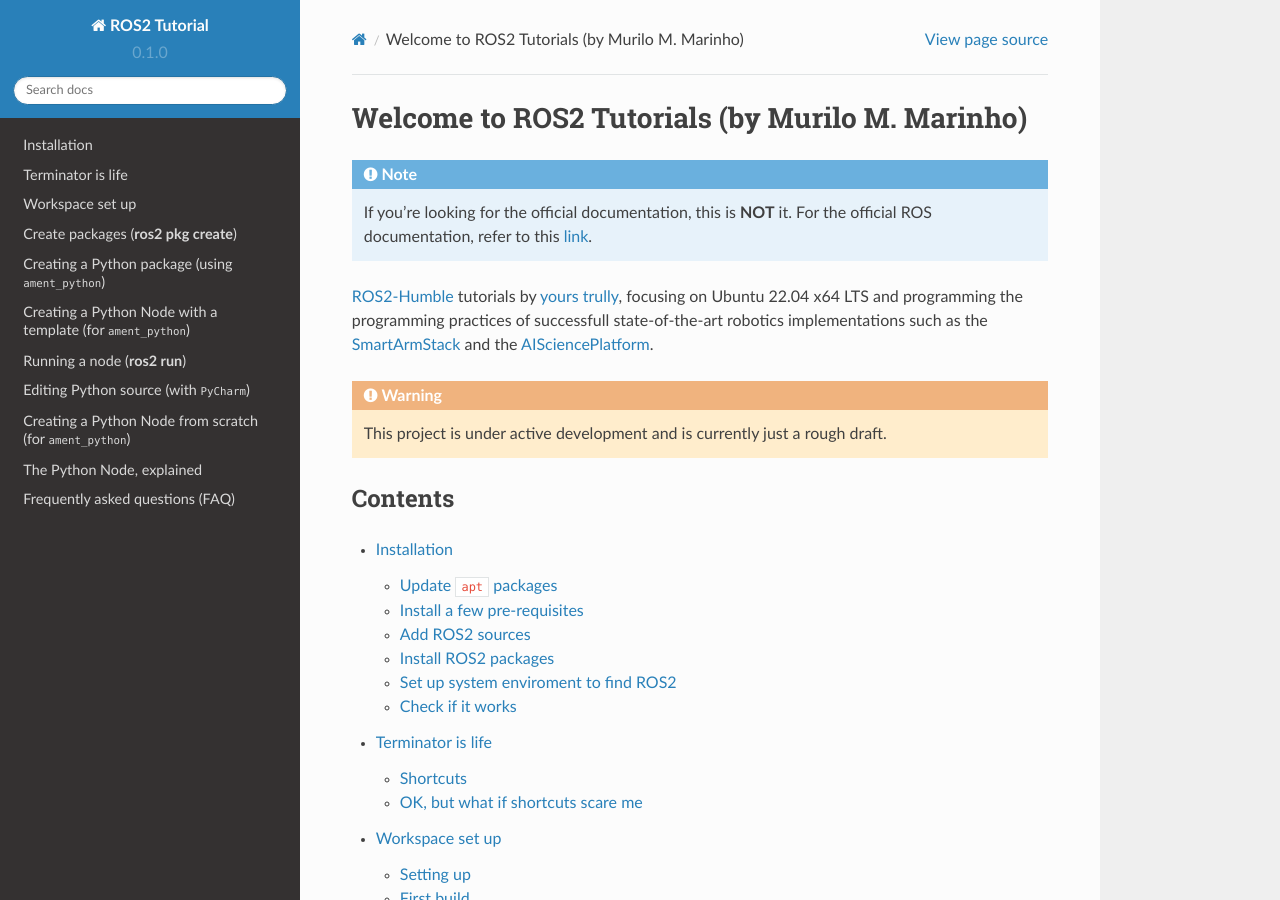
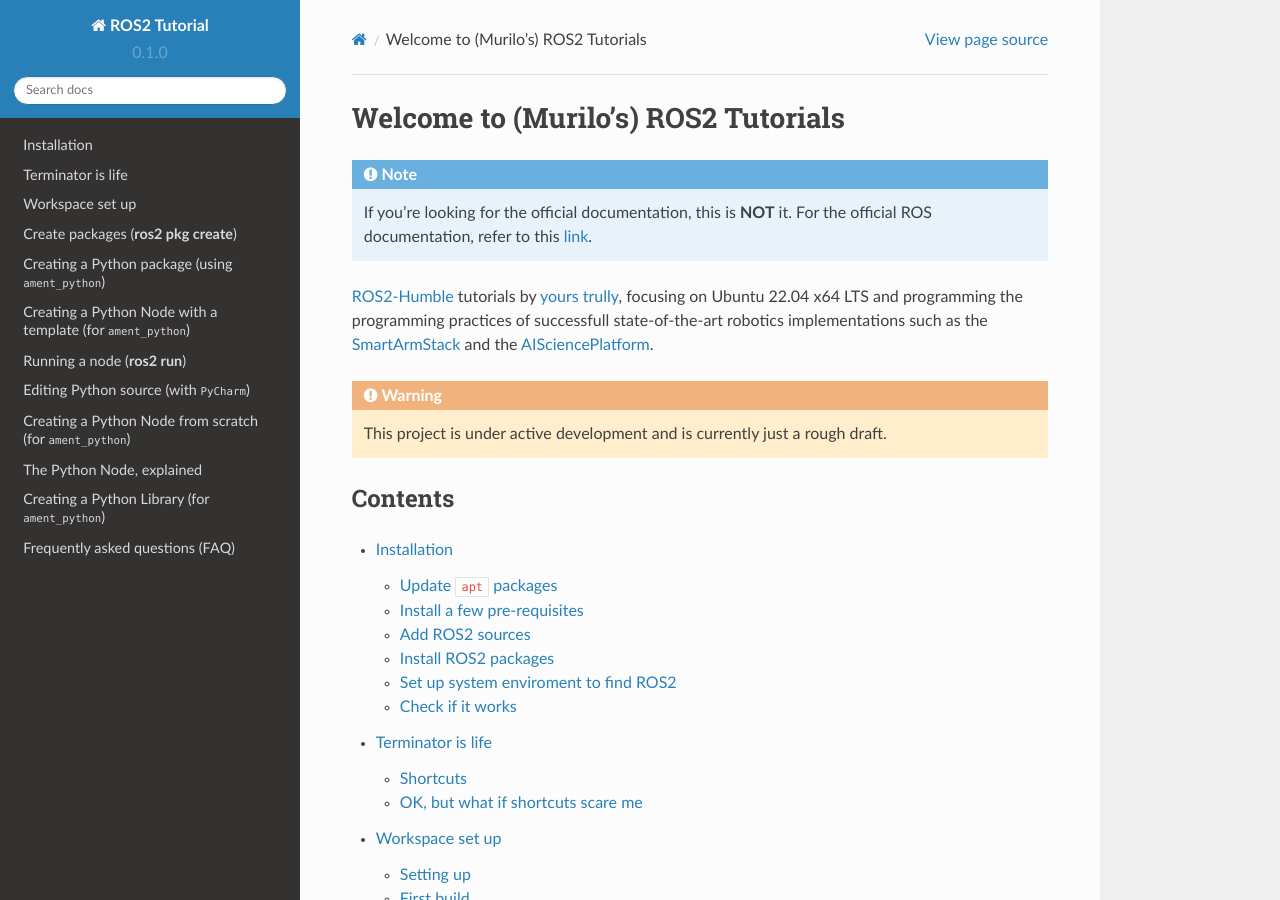
Before and after one commit to mmmarinho/ROS2_Tutorial, a Sphinx documentation site: the page built from docs/source/index.rst, in a window 1280 px wide and 900 px high. Built offline with Sphinx 7.4.7 and the Read the Docs theme 2.0.0, drawn with Linux system fonts in a browser that asks for light colours; some of the changed text lies outside the part shown.

Commit message:
Update index.rst

```diff
--- a/docs/source/index.rst
+++ b/docs/source/index.rst
@@ -1,5 +1,5 @@
-Welcome to ROS2 Tutorials (by Murilo M. Marinho)
-===================================
+Welcome to (Murilo's) ROS2 Tutorials
+====================================
 
 .. note::
 
@@ -27,6 +27,7 @@
    editing_python_source
    create_python_node_from_scratch
    python_node_explained
+   create_python_library
    faq
 
 
```
